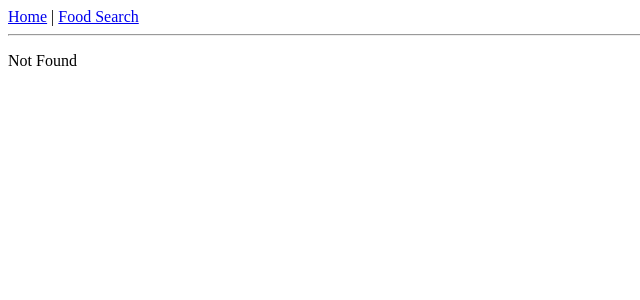
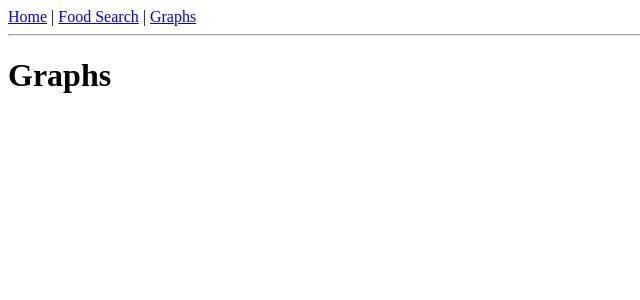
Before and after one commit to Ben-Connor/java-coursework, a React (Vite) app in the folder frontend/: page /graphs in a window 1280 px wide. Before the commit this address had no page. Shown: the top 300 px of the page, without its empty margins (0-640 px from the left). Built offline with nearby package versions, Linux system fonts and the light colour scheme.

Commit message:
added graph section

```diff
--- a/frontend/src/App.jsx
+++ b/frontend/src/App.jsx
@@ -6,7 +6,7 @@ function App() {
     <div>
       <nav>
         {/* <Link to="/">Home</Link> */}
-        <a href="/">Home</a> | <a href="/food-search">Food Search</a>
+        <a href="/">Home</a> | <a href="/food-search">Food Search</a> | <a href ="/graphs">Graphs </a>
       </nav>
       <hr />
       <Outlet /> {}
--- /dev/null
+++ b/frontend/src/Graphs.jsx
@@ -0,0 +1,14 @@
+import React, { useEffect, useState } from 'react'
+
+function Graphs() {
+  return (
+    <div className="p-4">
+      <h1 className="text-2xl font-bold mb-4">Graphs</h1>
+      <p>
+
+      </p>
+    </div>
+  );
+}
+
+export default Graphs;
--- a/frontend/src/pages/Home.jsx
+++ b/frontend/src/pages/Home.jsx
@@ -1,7 +1,7 @@
 function Home() {
     return (
       <div>
-        <h1>Home Page hello</h1>
+        <h1>Home Page</h1>
       </div>
     );
   }
--- a/frontend/src/router.jsx
+++ b/frontend/src/router.jsx
@@ -2,6 +2,7 @@ import { createRootRoute, createRoute, RouterProvider, createRouter } from '@tan
 import Home from './pages/Home';
 import App from './App';
 import FoodSearch from './FoodSearch';
+import Graphs from './Graphs';
 
 const rootRoute = createRootRoute({
   component: App,
@@ -19,7 +20,13 @@ const foodSearchRoute = createRoute({
   component: FoodSearch, // FoodSearch component will render here
 });
 
-const routeTree = rootRoute.addChildren([homeRoute, foodSearchRoute]);
+const graphsRoute = createRoute({
+  getParentRoute: () => rootRoute,
+  path: '/graphs',
+  component: Graphs,
+});
+
+const routeTree = rootRoute.addChildren([homeRoute, foodSearchRoute, graphsRoute]);
 
 const router = createRouter({ routeTree });
 
```
